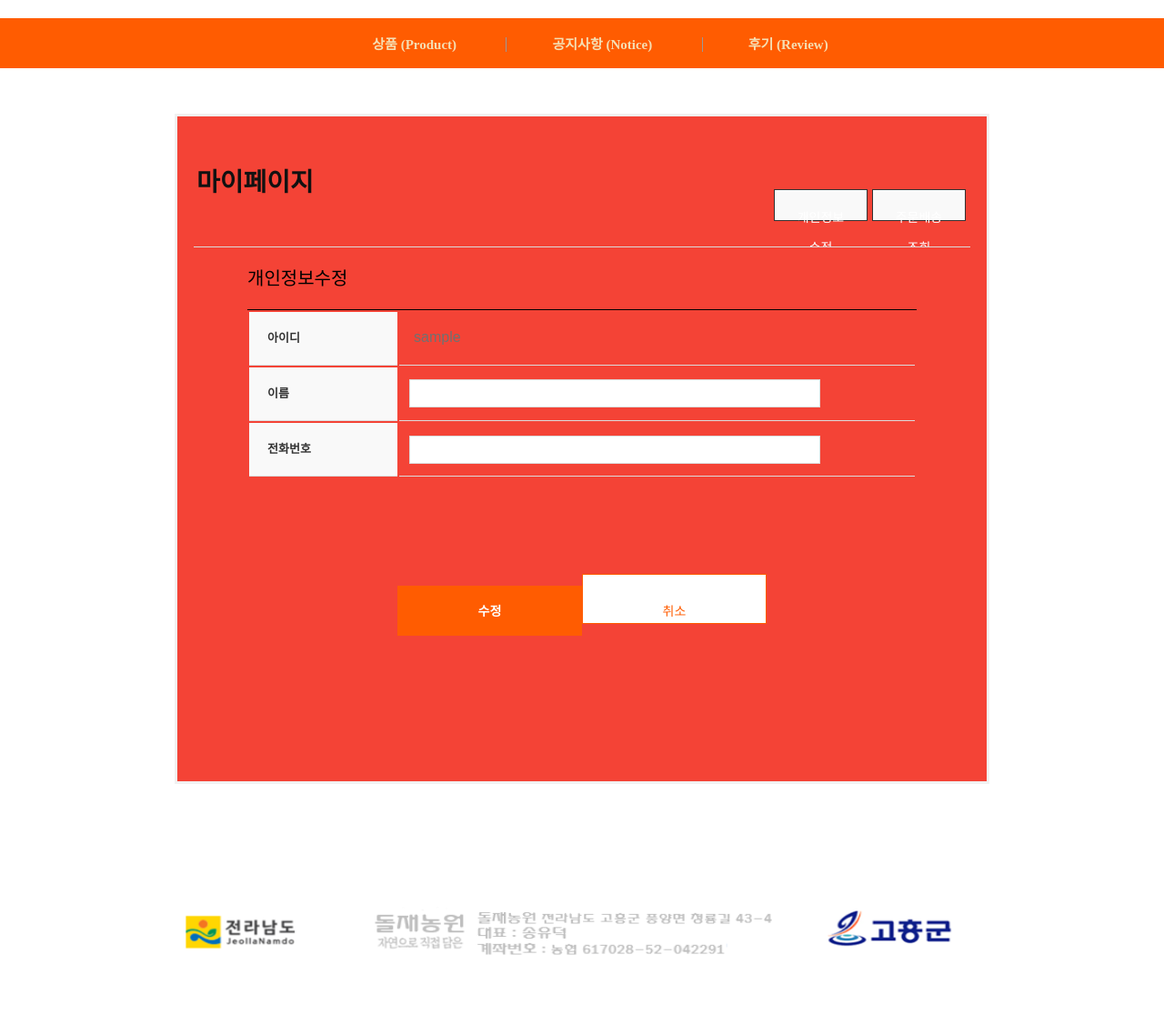
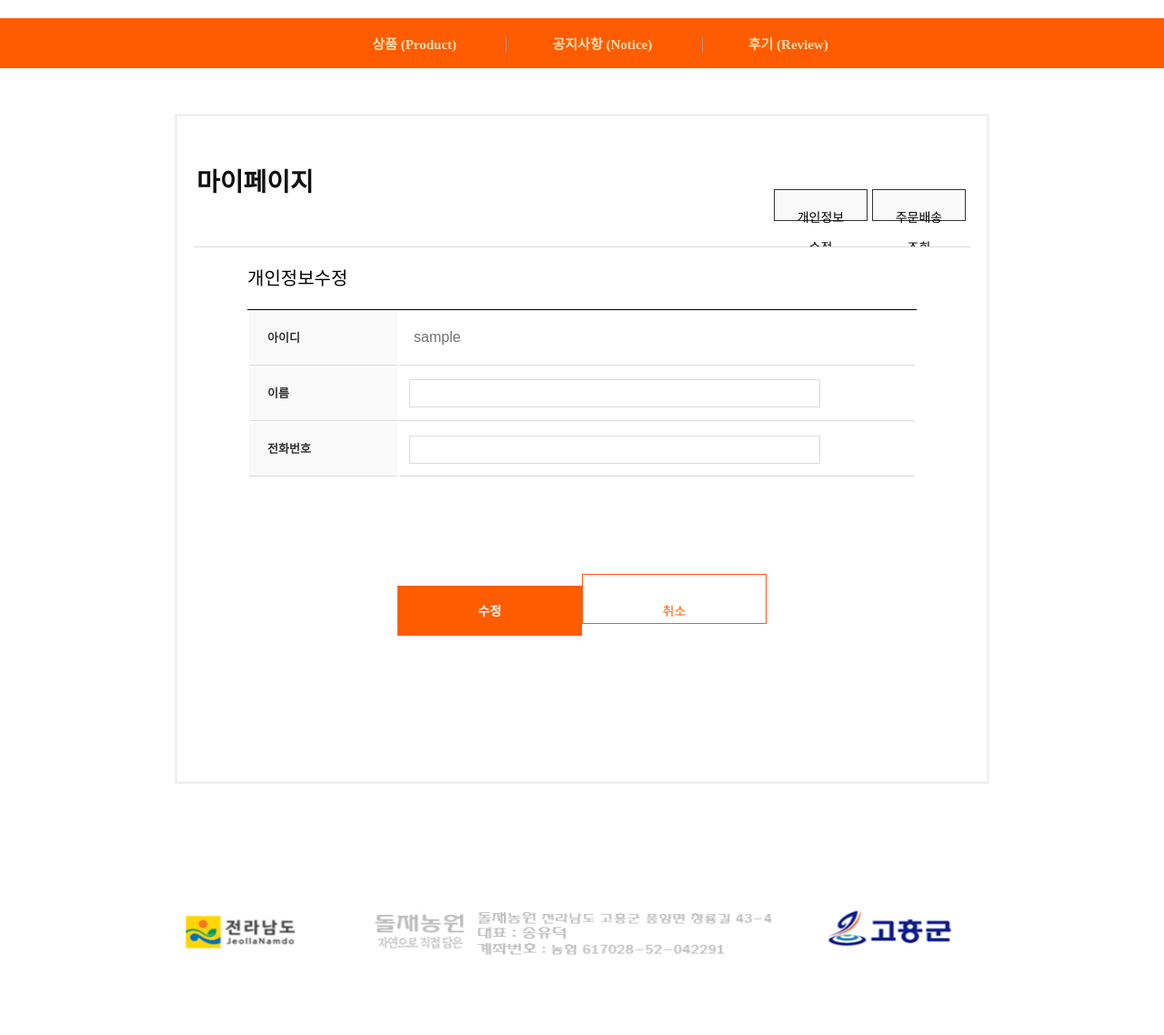
Before and after one commit to honuuk/gimchi, a PHP site: page /mypage_personal.php in a window 1280 px wide. Shown: the part 164-1302 px from the top of the page at 91% size. Run offline with PHP 8.4, Linux system fonts and the light colour scheme; the visitor is signed in with stand-in values (Sample User, id 1); tables that the repository leaves empty or names only in its code hold one stand-in row (values such as "Sample post"); data that the repository does not hold is empty.

Commit message:
css change

```diff
--- a/join.php
+++ b/join.php
@@ -147,7 +147,7 @@
 
 ?>
 
-	<div id="join">
+	<div id="join" style="background-color:white;">
         <div class="top">
             <h2>회원가입</h2>
         </div>
--- a/mypage_personal.php
+++ b/mypage_personal.php
@@ -150,19 +150,19 @@
 
 </style>
     <form id="joinForm" name="joinForm" action="<?php echo $_SERVER['PHP_SELF']; ?>" method="post" enctype="multipart/form-data" >
-      <div id="join">
+      <div id="join" style="background-color:white;">
         <div class="top">
           <h2>마이페이지</h2>
 					<?php
 					if ($type == 'seller')
 					{
 					?>
-          <button type="button" class="mp-menu"><a href="mypage_product.php">등록상품조회</a></button>
+          <button type="button" class="mp-menu"><a href="mypage_product.php" style="color:black;">등록상품조회</a></button>
 					<?php
 					}
 					?>
-          <button type="button" class="mp-menu"><a href="mypage_order.php">주문배송조회</a></button>
-          <button type="button" class="mp-menu"><a href="mypage_personal.php">개인정보수정</a></button>
+          <button type="button" class="mp-menu"><a href="mypage_order.php" style="color:black;">주문배송조회</a></button>
+          <button type="button" class="mp-menu"><a href="mypage_personal.php" style="color:black;">개인정보수정</a></button>
         </div>
         <div id="join-form">
     			<div id="tit">
```
Also changed, not shown: mypage_order.php (+4 -4 lines), mypage_product.php (+4 -4 lines).
